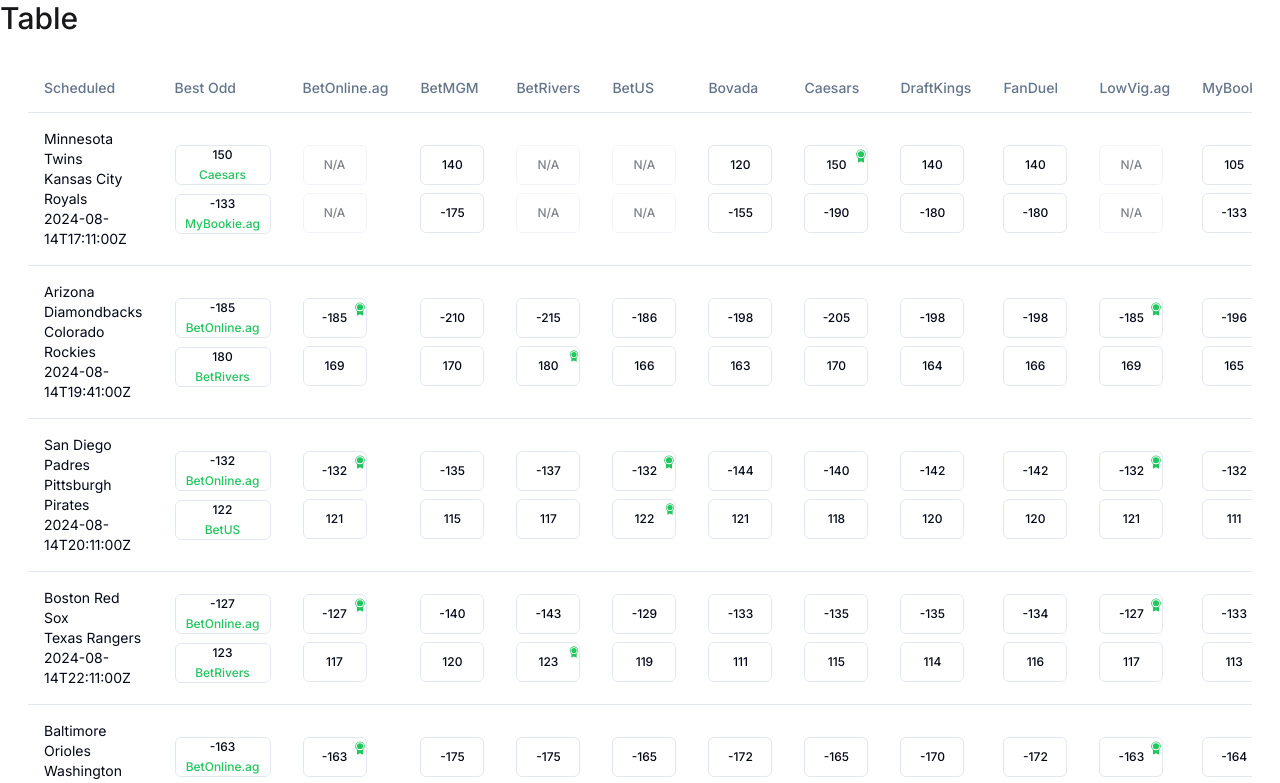
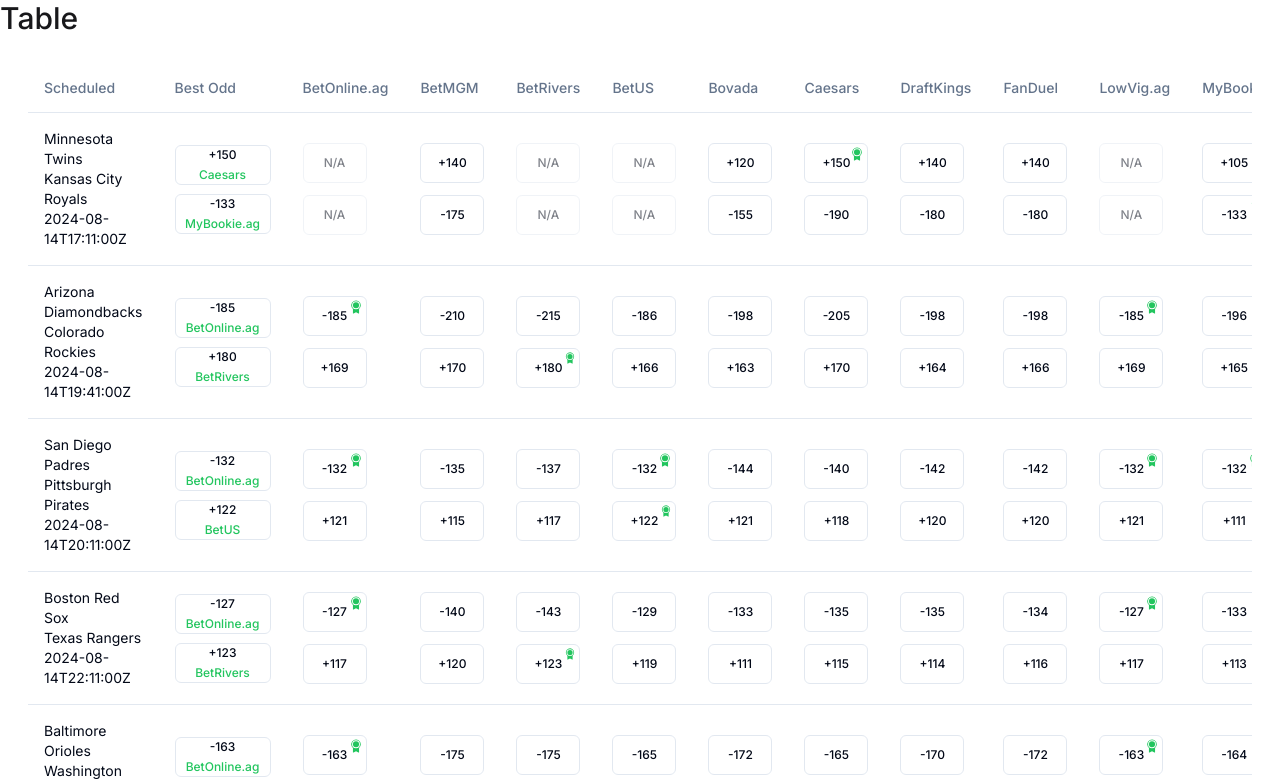
Before and after one commit to claudiobarsante/poc-betting-table, a Next.js app: page / in a window 1280 px wide. Shown: the top 783 px of the page. Built offline with nearby package versions, Linux system fonts and the light colour scheme.

Commit message:
feat: add function formatOdds to add the '+' when the odd is positive

```diff
--- a/app/table-body.tsx
+++ b/app/table-body.tsx
@@ -3,6 +3,7 @@
 import classnames from 'classnames';
 import { PiMedalFill } from 'react-icons/pi';
 import { bookmakerMap } from './bookmaker-map';
+import { formatOdds } from './utils/format-odds';
 
 type Game = {
     id: string;
@@ -98,7 +99,7 @@
                         <div>
                             <Button variant="outline" className="w-24 text-xs">
                                 <div className="flex flex-col items-center gap-1">
-                                    <p>{maxOddHomeTeam.price}</p>
+                                    <p>{formatOdds(maxOddHomeTeam.price)}</p>
                                     <p className="text-xs text-green-500">
                                         {
                                             bookmakerMap[
@@ -113,7 +114,7 @@
                         <div>
                             <Button variant="outline" className="w-24 text-xs">
                                 <div className="flex flex-col items-center gap-1">
-                                    <p>{maxOddAwayTeam.price}</p>
+                                    <p>{formatOdds(maxOddAwayTeam.price)}</p>
                                     <p className="text-xs text-green-500">
                                         {
                                             bookmakerMap[
@@ -129,7 +130,7 @@
                 </TableCell>
                 {cells.map((cell) => (
                     <TableCell key={cell.bookmakerKey}>
-                        <div className="flex flex-col items-start gap-2">
+                        <div className="flex flex-col items-start gap-3">
                             <div className="relative">
                                 <Button
                                     variant="outline"
@@ -139,11 +140,13 @@
                                     })}
                                     disabled={!cell.homeTeamPrice}
                                 >
-                                    {cell.homeTeamPrice || 'N/A'}
+                                    {(cell.homeTeamPrice &&
+                                        formatOdds(cell.homeTeamPrice)) ||
+                                        'N/A'}
                                 </Button>
                                 {cell.homeTeamPrice ===
                                     maxOddHomeTeam.price && (
-                                    <PiMedalFill className="absolute right-0 top-1 text-green-500" />
+                                    <PiMedalFill className="absolute right-1 top-1 text-green-500" />
                                 )}
                             </div>
                             <div className="relative">
@@ -155,10 +158,12 @@
                                     })}
                                     disabled={!cell.homeTeamPrice}
                                 >
-                                    {cell.awayTeamPrice || 'N/A'}{' '}
+                                    {(cell.awayTeamPrice &&
+                                        formatOdds(cell.awayTeamPrice)) ||
+                                        'N/A'}{' '}
                                     {cell.awayTeamPrice ===
                                         maxOddAwayTeam.price && (
-                                        <PiMedalFill className="absolute right-0 top-1 text-green-500" />
+                                        <PiMedalFill className="absolute right-1 top-1 text-green-500" />
                                     )}
                                 </Button>
                                 {/* <span>{cell.awayTeamPrice || 'N/A'}</span> */}
--- /dev/null
+++ b/app/utils/format-odds.ts
@@ -0,0 +1,5 @@
+export function formatOdds(odds: number): string {
+    if (odds > 0) return '+' + odds;
+
+    return odds.toString();
+}
```
